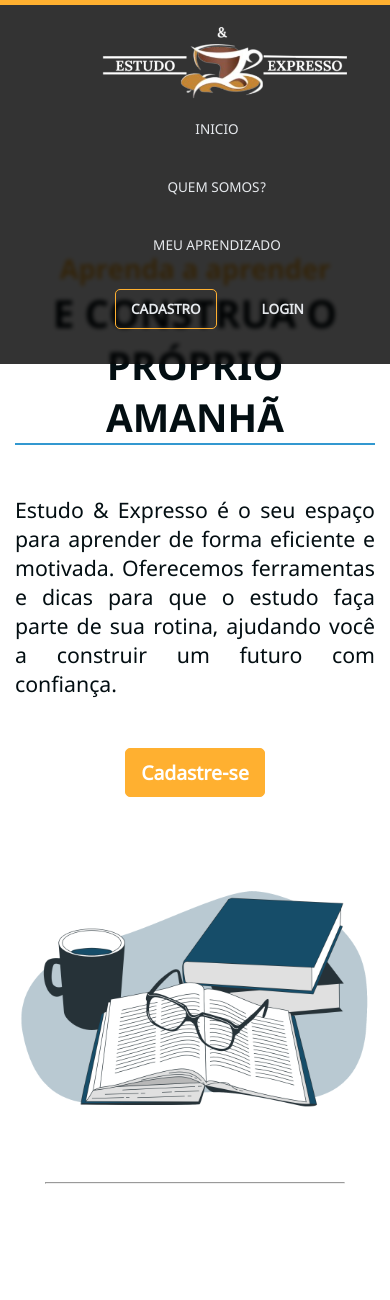
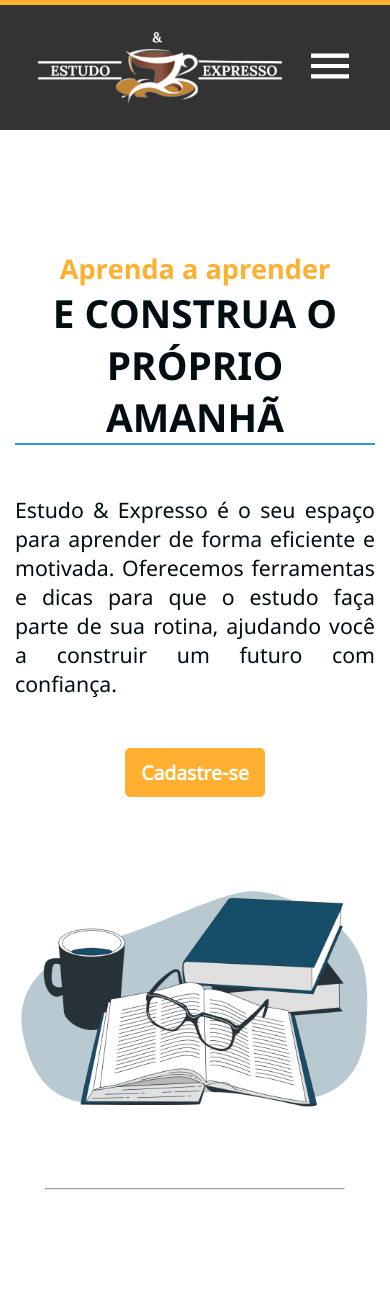
Before and after one commit to RyanSS27/TCC-escolar, a PHP site: page / in a window 390 px wide. Shown: the top 1300 px of the page. Run offline with PHP 8.4, Linux system fonts and the light colour scheme.

Commit message:
logout e cabeçalho mobile

```diff
--- a/header.php
+++ b/header.php
@@ -3,7 +3,7 @@
 ?>
 <header>
     <img src="imagens/logo-estudo-expresso-fundo-escuro.png" alt="Estudo & Expresso" class="logo">
-    <div>
+    <div class="container-nav">
         <nav>
             <a href="<?php echo $base_url; ?>/index.php">INICIO</a>
 
@@ -14,5 +14,16 @@
                 <a href="<?php echo $base_url; ?>/formularios/login.html">LOGIN</a>
             </div>
         </nav>
+        <div class="menu-mobile">
+            <button><img src="icons/menu-hamburguer.png" alt="Menu" onclick="menuMobile()" class="icon-menu"></button>
+        </div>
+    </div>
+
+    <div class="nav-mobile">
+        <a href="<?php echo $base_url; ?>/index.php">INICIO</a>
+        <a href="<?php echo $base_url; ?>/quem-somos.php">QUEM SOMOS?</a>
+        <a href="<?php echo $base_url; ?>/meu-aprendizado.php">MEU APRENDIZADO</a>
+        <a href="<?php echo $base_url; ?>/formularios/cadastro.html" class="cadastro-mobile">CADASTRO</a>
+        <a href="<?php echo $base_url; ?>/formularios/login.html" class="login-mobile">LOGIN</a>
     </div>
 </header>
--- a/index.php
+++ b/index.php
@@ -4,6 +4,7 @@
     <meta charset="UTF-8">
     <meta name="viewport" content="width=device-width, initial-scale=1.0">
     <link rel="stylesheet" href="styles/style.css">
+    <link rel="stylesheet" href="styles/mediaquerys/header-mediaquery.css">
     <link rel="stylesheet" href="styles/inicio.css" media="screen">
     <link rel="stylesheet" href="styles/mediaquerys/inicio-mediaquery.css">
     <link rel="stylesheet" href="styles/mediaquerys/footer-rodape-mediaquery.css">
@@ -139,6 +140,6 @@
     ?>
 
 
-    <script src="testaessamerda.js"></script>
+    <script src="scripts/testaessamerda.js"></script>
 </body>
 </html>
--- a/scripts/testaessamerda.js
+++ b/scripts/testaessamerda.js
@@ -3,3 +3,16 @@
         window.location.href = "http://localhost/tcc-escolar/tcc-escolar/formularios/deslogar.php"; // Redireciona para a página de logout
     }
 }
+
+function menuMobile() {
+    var navMobile = document.querySelector('div.nav-mobile')
+    var iconMenu = document.querySelector('img.icon-menu')
+
+    if (navMobile.style.display == "none") {
+        navMobile.style.display = "block"
+        iconMenu.src = "icons/fechar.png"
+    } else {
+        navMobile.style.display = "none"
+        iconMenu.src = "icons/menu-hamburguer.png"
+    }
+}
--- /dev/null
+++ b/styles/mediaquerys/header-mediaquery.css
@@ -0,0 +1,126 @@
+@charset "UTF-8";
+
+/* CELULARES */
+@media screen and (max-width:768px) {
+    nav {
+        display: none;
+    }
+}
+
+/* CELULARES GRANDES E TABLETS */
+@media screen and (min-width: 768px) {
+
+}
+
+/* QUEBRA DO CABEÇALHO */
+@media screen and (max-width: 920px) {
+    header {
+        padding: 25px;
+        justify-content: space-around;
+    }
+
+    .container-nav nav {
+        display: none;
+    }
+
+    .container-nav > .menu-mobile {
+        margin: 0;
+        display: block;
+    }
+
+    .menu-mobile button  {
+        background-color: transparent;
+        border: none;
+    }
+
+    .menu-mobile button:active {
+        background-color: #f5f5f529;
+        transform: scale(95%);
+        transition: 0.1s;
+    }
+
+    .menu-mobile img {
+        max-width: 50px;
+    }
+
+
+    .nav-mobile a {
+        color: var(--cor-textos-fundo-contraste);
+        text-align: center;
+
+        width: 100%;
+        margin: 5px 0px;
+        padding: 10px;
+        display: block;
+    }
+
+    .nav-mobile {
+        width: 100%;
+        margin: 15px 0px 0px 0px;
+        display: none;
+    }
+
+    .nav-mobile a:hover {
+        background-color: #f5f5f529;
+    }
+
+    .nav-mobile a:active {
+        transform: scale(98%);
+    }
+
+    .login-mobile, .cadastro-mobile {
+        max-width: 200px;
+        margin: 5px auto !important;
+        border-radius: 100px;
+    }
+
+    .cadastro-mobile {
+        background-color: #ffb030 !important;
+        margin-top: 25px !important;
+    }
+
+    .login-mobile {
+        border: 1px solid #ffb030;
+    }
+
+    .cadastro-mobile:hover, .login-mobile:hover {
+        transform: scale(95%) !important;
+        transition: 8ms;
+    }
+
+    .cadastro-mobile:active, .login-mobile:active {
+        transform: scale(90%) !important;
+        transition: 8ms;
+    }
+
+}
+
+@media screen and (min-width: 920px) {
+    .nav-mobile, .menu-mobile {
+        display: none !important;
+    }
+}
+
+/* COMPUTADORES */
+@media screen and (min-width: 992px) {
+
+}
+
+@media screen and (min-width: 920) and (max-width: 1155px) {
+    .logo {
+        margin: auto;
+    }
+
+    header > div {
+        width: 100%;
+    }
+
+    nav {
+        max-width: 800px;
+    }
+}
+
+/* TVs e GRANDES TELAS */
+@media screen and (min-width: 1200) {
+
+}
--- a/styles/mediaquerys/inicio-mediaquery.css
+++ b/styles/mediaquerys/inicio-mediaquery.css
@@ -7,9 +7,9 @@
         padding: 0px 15px;
     }
 
-    #container-topo img {
-        max-width: none;
-        width: 100%;
+    #container-topo .divisao-topo-imagem {
+        display: block;
+        max-width: 500px;
         margin: auto;
     }
 
```
Also changed, not shown: icons/fechar.png (added), icons/menu-hamburguer.png (added).
